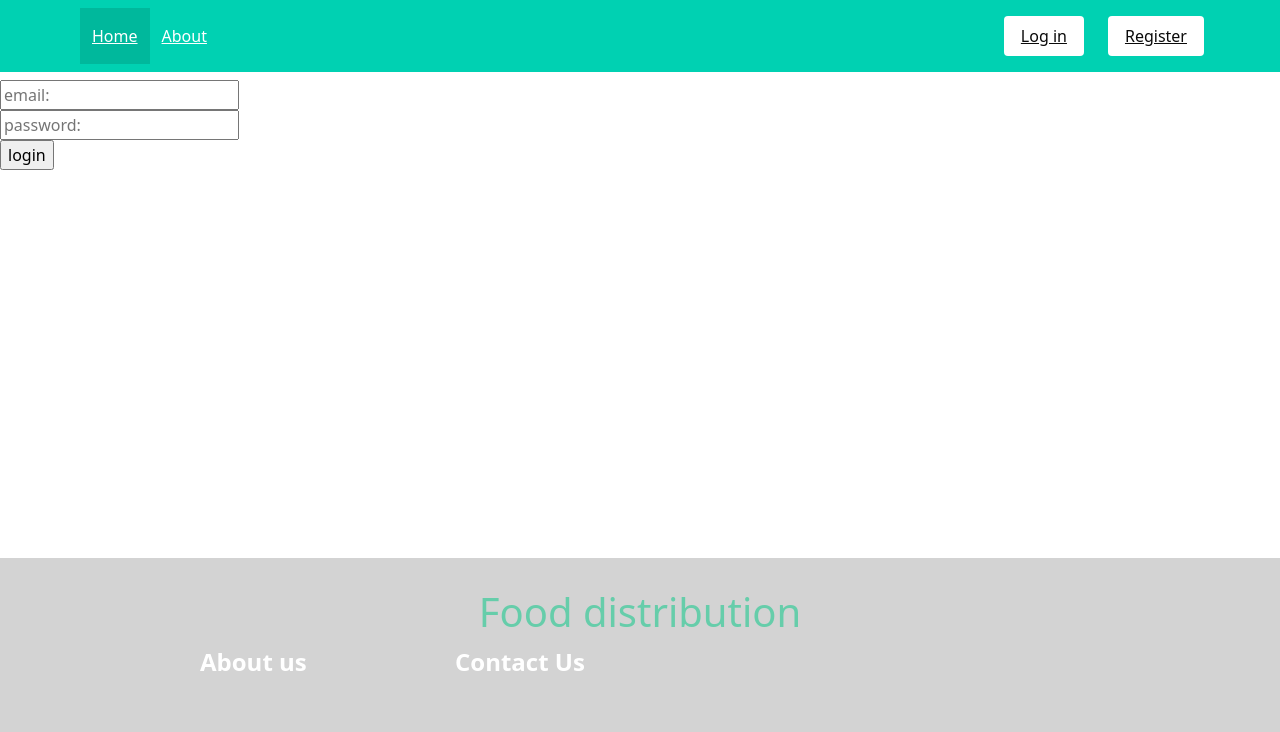
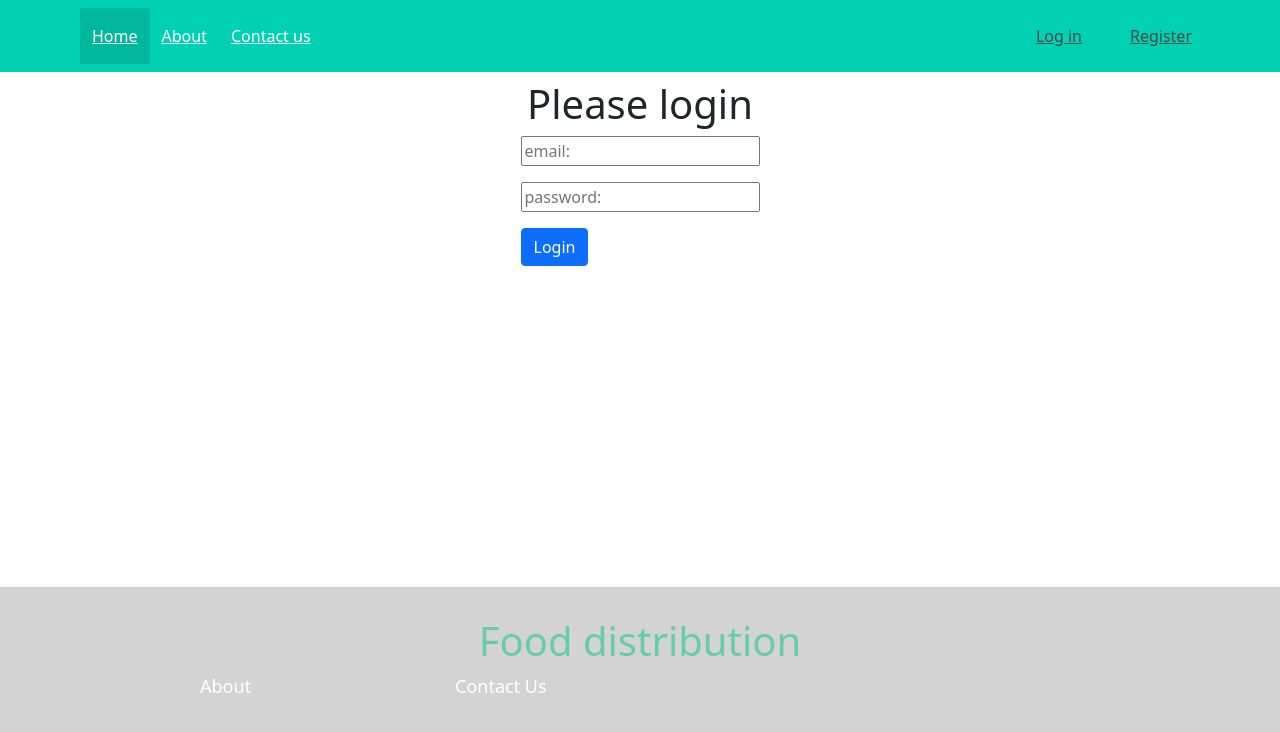
Before and after one commit to yoel2000/food-distribution-MERN-project, a React (Create React App) app: page /login in a window 1280 px wide. Shown: the top 732 px of the page. Built offline with nearby package versions, Linux system fonts and the light colour scheme.

Commit message:
a few design on login

```diff
--- a/src/App.js
+++ b/src/App.js
@@ -9,6 +9,7 @@ import Register from './pages/Register/Register';
 import About from './pages/About/About';
 import Navbar from "./components/Navbar/Navbar";
 import Footer from "./components/Footer/Footer";
+import contactUs from "./pages/Contact us/Contact us";
 
 
 function App() {
@@ -23,6 +24,7 @@ function App() {
       <Route path="/chat" component={Chat} />
       <Route path='/register' component={Register} />
       <Route path='/about' component={About} />
+      <Route path='/contactUs' component={contactUs} />
       </Switch> <br/>
       <Footer/>
       </BrowserRouter>
--- a/src/components/Footer/Footer.js
+++ b/src/components/Footer/Footer.js
@@ -1,6 +1,7 @@
 import React from "react";
 import {Box, Container, Row, Column, FooterLink, Heading,
 } from "./FooterStyles";
+import { NavLink } from "react-router-dom";
 
 const Footer = () => {
 return (
@@ -13,10 +14,10 @@ return (
 	<Container>
 		<Row>
 		<Column>
-			<Heading>About us</Heading>
+			<FooterLink href="/about">About</FooterLink>
 		</Column>
 		<Column>
-			<Heading>Contact Us</Heading>
+			<FooterLink	href="/contactUs">Contact Us</FooterLink>
 		</Column>
 		</Row>
 	</Container>
--- a/src/components/Navbar/Navbar.jsx
+++ b/src/components/Navbar/Navbar.jsx
@@ -23,7 +23,6 @@ function Navbar() {
             <NavLink className="navbar-item" activeClassName="is-active" to="/">
               Home
             </NavLink>
-
             <NavLink
               className="navbar-item"
               activeClassName="is-active"
@@ -31,18 +30,25 @@ function Navbar() {
             >
               About
             </NavLink>
+            <NavLink
+              className="navbar-item"
+              activeClassName="is-active"
+              to="/contactUs"
+            >
+              Contact us
+            </NavLink>
           </div>
 
           <div className="navbar-end">
             <div className="navbar-item">
-              <div className="buttons">
-                <a className="button is-white">Log in</a>
-              </div>
+            <NavLink className="navbar-item" to="/login">
+              Log in
+            </NavLink>
             </div>
             <div className="navbar-item">
-                <div className="buttons">
-                <a className="button is-white">Register</a>
-                </div>
+            <NavLink className="navbar-item" to="/register">
+              Register
+            </NavLink>
             </div>
             </div>
           </div>
--- a/src/pages/About/About.jsx
+++ b/src/pages/About/About.jsx
@@ -2,7 +2,7 @@ import React from "react";
 
 function About() {
     return(
-    <footer className="footer">
+    <div>
     <h1 className="title is-1">This is the About Page</h1>
     <p>
       Class aptent taciti sociosqu ad litora torquent per conubia nostra, per
@@ -10,7 +10,7 @@ function About() {
       et ultrices posuere cubilia curae; Duis consequat nulla ac ex consequat,
       in efficitur arcu congue. Nam fermentum commodo egestas.
     </p>
-  </footer>);
+  </div>);
 }
 
 export default About
--- /dev/null
+++ b/src/pages/Contact us/Contact us.jsx
@@ -0,0 +1,10 @@
+import React from "react"
+
+function contactUs() {
+    return(
+    <h1> Hello, if you want to contact us, you can contact Yoel Ben Soussan for example!
+    </h1>
+    );
+}
+
+export default contactUs
--- /dev/null
+++ b/src/pages/Home/Home.css
@@ -0,0 +1,6 @@
+.container-div{
+    text-align: center;
+    margin: auto;
+    display: flex;
+    margin-top: -300px;
+    }
--- a/src/pages/Home/Home.jsx
+++ b/src/pages/Home/Home.jsx
@@ -1,8 +1,11 @@
 import React from 'react'
 import { Link, NavLink } from 'react-router-dom'
+import logo from './logo_food_distribution.jpg'
+import home from './Home.css'
 
 function Home() {
     return(
+      <div>
       <h1>
       <Link to="/login">
             Log in <br/>
@@ -18,7 +21,10 @@ function Home() {
       </Link>
       <Link to="/about">About <br/>
       </Link>
+      <Link to="/contactUs"> Contact us</Link>
       </h1>
+      <img src={logo} alt="Logo" className="container-div" />
+      </div>
       )
 
 }
--- /dev/null
+++ b/src/pages/Login/Login.css
@@ -0,0 +1,5 @@
+.login-wrapper {
+    display: flex;
+    flex-direction: column;
+    align-items: center;
+}
--- a/src/pages/Login/Login.jsx
+++ b/src/pages/Login/Login.jsx
@@ -1,6 +1,9 @@
 import React from 'react'
 import { useState } from 'react';
 import { useHistory } from 'react-router';
+import { Button } from 'react-bootstrap';
+import './Login.css';
+
 const axios = require('axios')
 
 
@@ -20,11 +23,13 @@ function Login() {
 
     }
     return(
-        <div>
+        <div className="login-wrapper">
+        <h1> Please login</h1>
         <form onSubmit={mySubmitHandler}>
-            <input type="text" placeholder="email:" onChange={(event)=>setEmail(event.target.value)}/> <br />
-            <input type="text" placeholder="password:" onChange={(event)=>setPassword(event.target.value)}/> <br />
-            <input type="submit" value="login"/><br />
+            <input type="text" className="mb-3" placeholder="email:" onChange={(event)=>setEmail(event.target.value)}/> <br />
+            <input type="text" className="mb-3" placeholder="password:" onChange={(event)=>setPassword(event.target.value)}/> <br />
+            { /*<input type="submit" value="login"/><br /> */}
+            <Button variant="primary" type="submit"> Login </Button>
         </form>
         </div>
     );
```
Also changed, not shown: src/pages/Home/logo_food_distribution.jpg (added).
